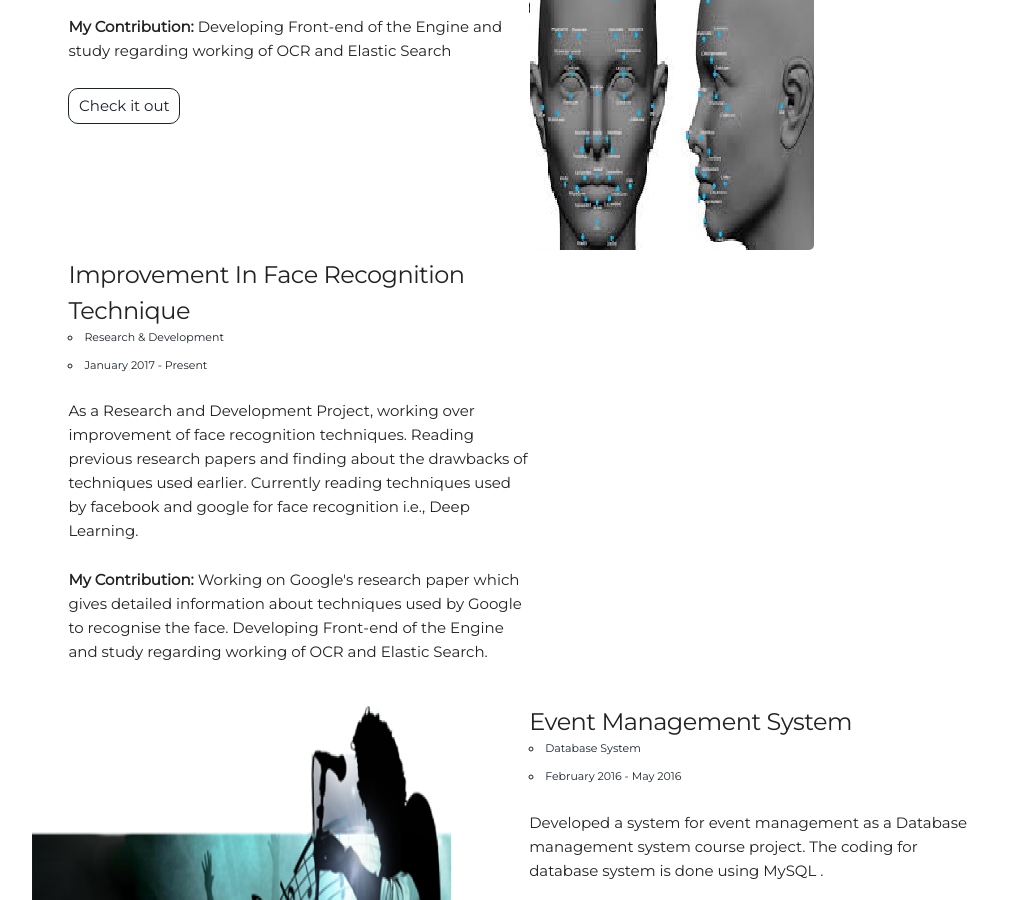
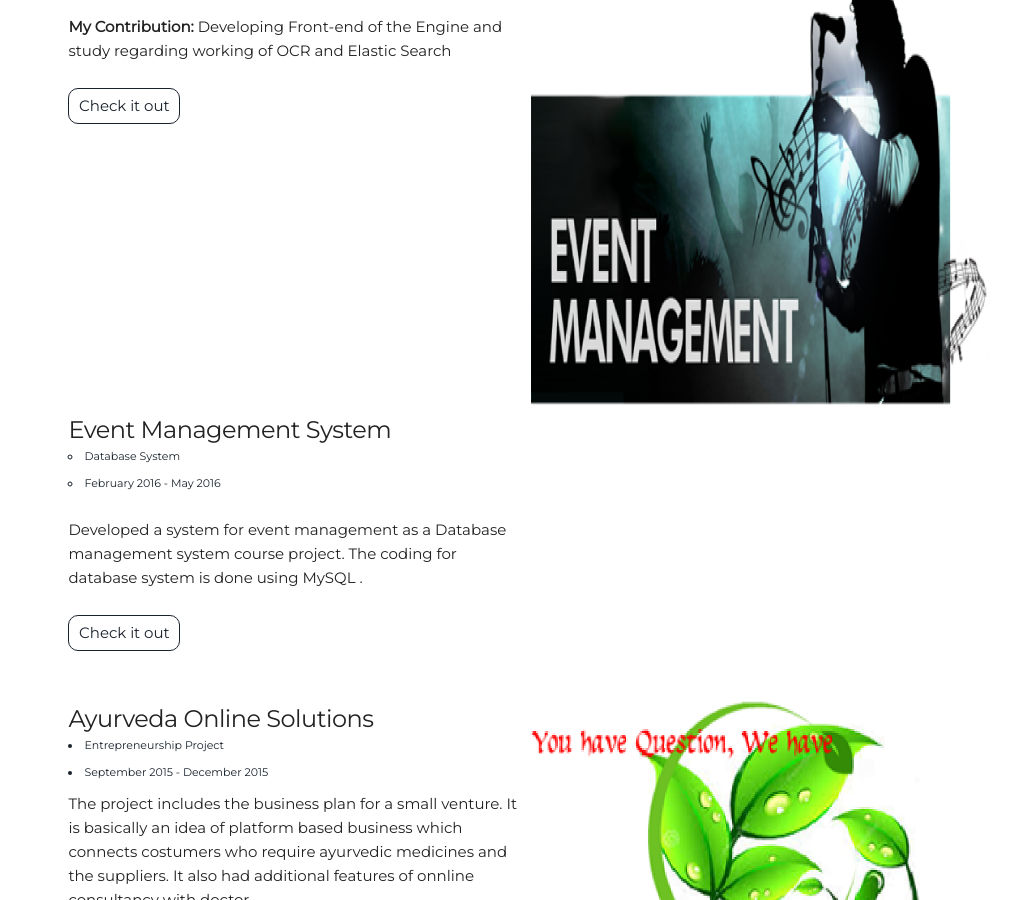
Before and after one commit to manasisingh67/manasisingh67.github.io, a Jekyll site: the page built from index.html, in a window 1280 px wide and 900 px high, scrolled down 3509 px. Shown: the whole window, without its empty margins (130-1148 px from the left). Built offline with Jekyll 4.4.1, drawn with Linux system fonts in a browser that asks for light colours.

Commit message:
aligning the projects

```diff
--- a/_includes/projects.html
+++ b/_includes/projects.html
@@ -67,21 +67,6 @@
 
                                <a class="project-link" href="https://github.com/NIIT-Software-Engineering/Jagrit-Vinit-Jeel-Mansi-Manoj/blob/master/README.md">Check it out</a>
     </div>
-  <div class="row user-projects">
-    <div class="six columns">
-      <img alt="img 4" src="{{ "/assets/img/projects/4.jpg" | prepend: site.baseurl }}" />
-    </div>
-    <div class="six columns">
-      <h5>  Improvement In Face Recognition Technique </h5>
-      <ul>
-        <li>Research & Development</li>
-        <li> January 2017 - Present</li>
-      </ul>
-    As a Research and Development Project, working over improvement of face recognition techniques. Reading previous research papers and finding about the drawbacks of techniques used earlier. Currently reading techniques used by facebook and google for face recognition i.e., Deep Learning. <br/>
-                                <p></p><strong>My Contribution: </strong> Working on Google's research paper which gives detailed information about techniques used by Google to recognise the face. Developing Front-end of the Engine  and study regarding working of OCR and Elastic Search.
-
-  </div>
-</div>
 <div class="row user-projects">
     <div class="six columns">
       <img alt="img 2" src="{{ "/assets/img/projects/2.png" | prepend: site.baseurl }}" />
```
